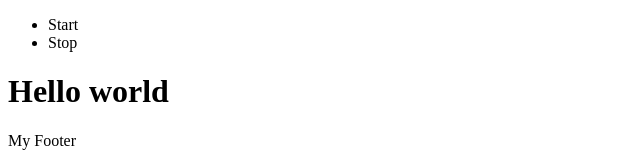
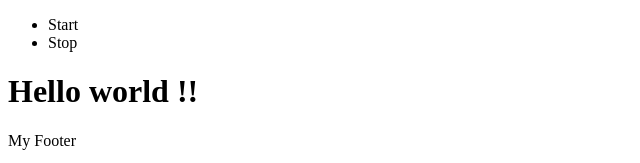
Before and after one commit to hard-tech/naval-warships, a React (Create React App) app: page / in a window 1280 px wide. Shown: the top 163 px of the page, without its empty margins (0-640 px from the left). Built offline with nearby package versions, Linux system fonts and the light colour scheme.

Commit message:
teste push

```diff
--- a/src/page/Home.jsx
+++ b/src/page/Home.jsx
@@ -8,7 +8,7 @@ export default class Home extends Component {
     return (
       <div>
         <Nav />
-          <h1>Hello world</h1>
+          <h1>Hello world  !!</h1>
         <Footer />
       </div>
     )
```
